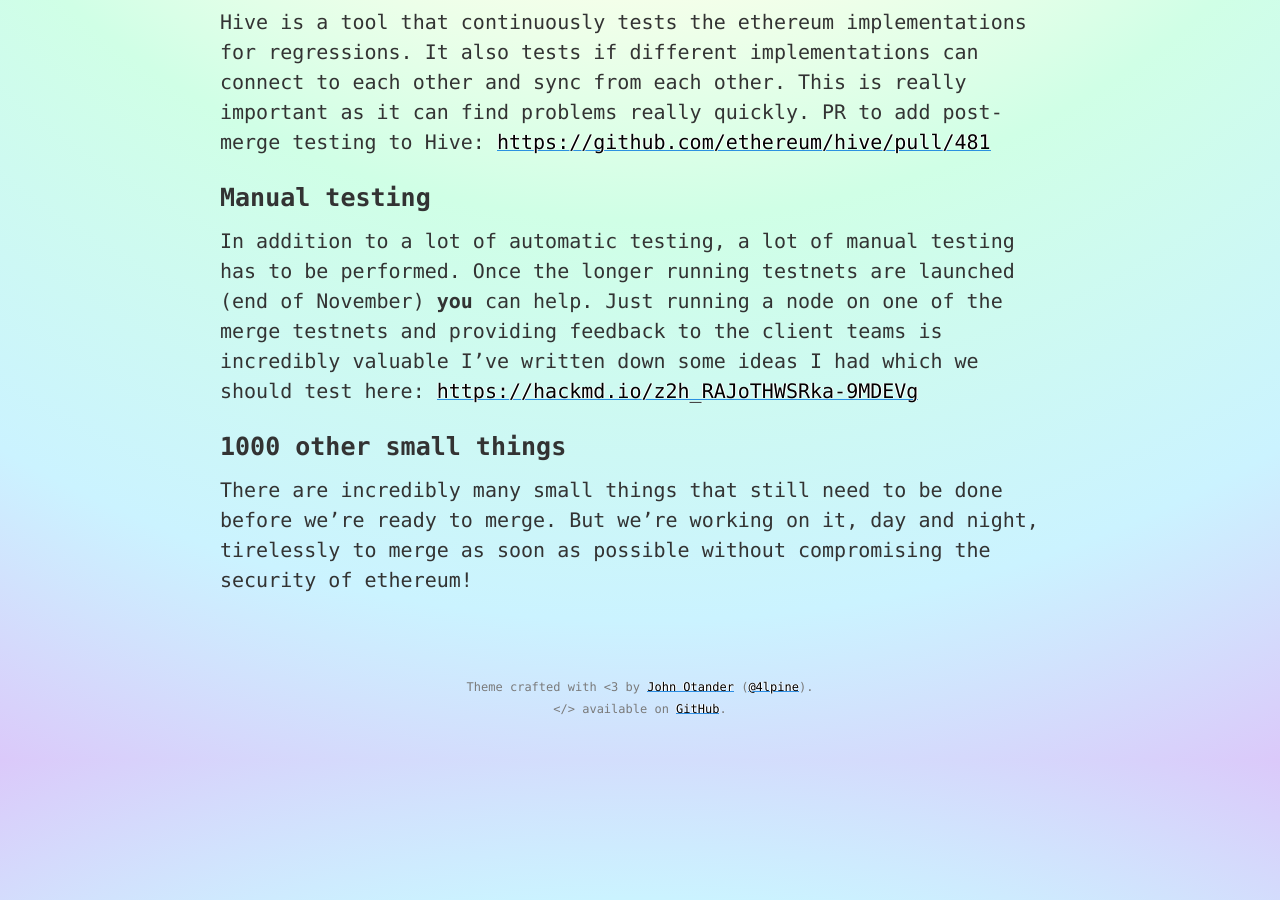
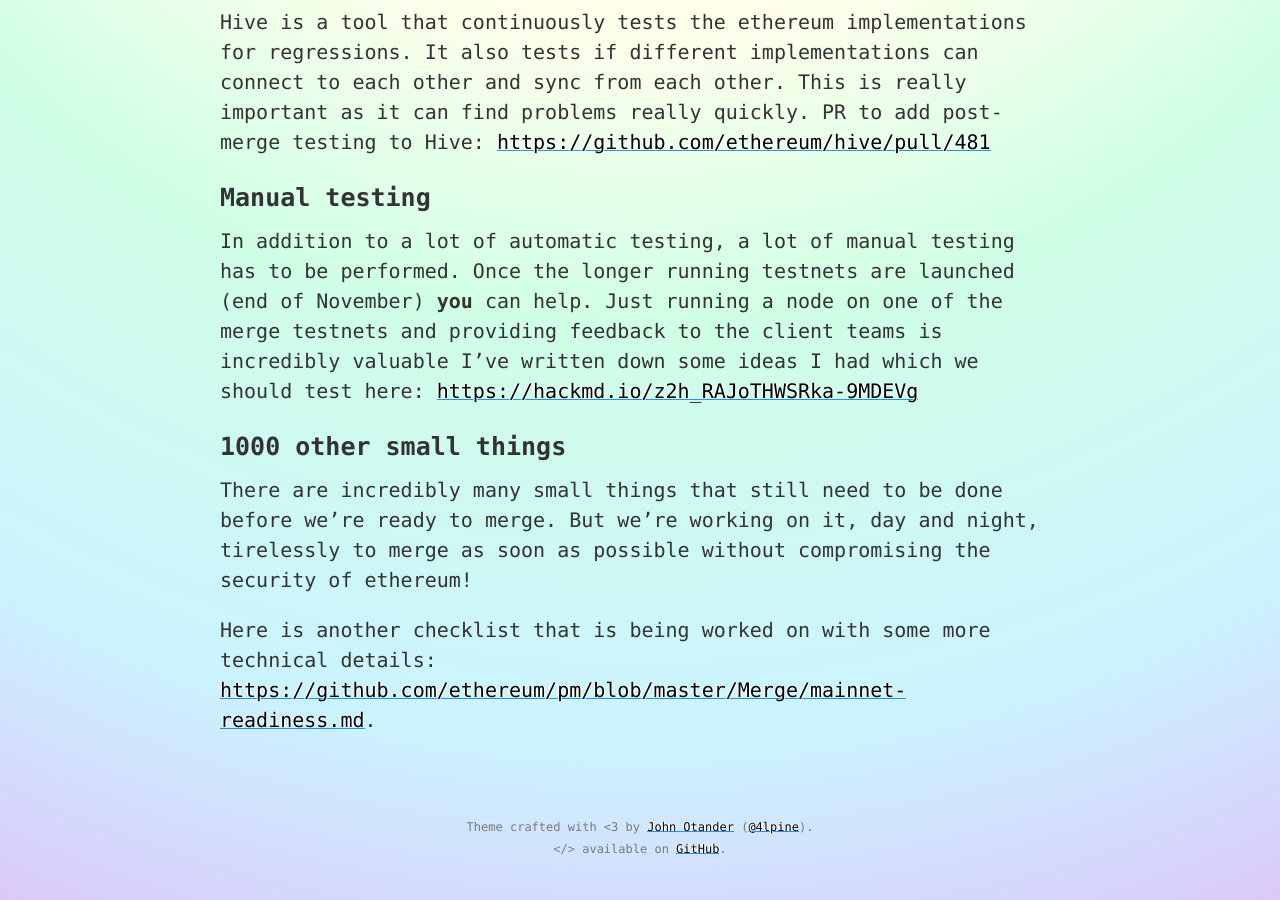
Before and after one commit to MariusVanDerWijden/MariusVanDerWijden.github.io, a Jekyll site: the page built from _posts/2021-11-07-GethTODO.md, in a window 1280 px wide and 900 px high, scrolled down 2050 px. Built offline with Jekyll 4.4.1, drawn with Linux system fonts in a browser that asks for light colours.

Commit message:
gethtodo: added link to merge readiness doc

```diff
--- a/_posts/2021-11-07-GethTODO.md
+++ b/_posts/2021-11-07-GethTODO.md
@@ -59,6 +59,10 @@
 Just running a node on one of the merge testnets and providing feedback to the client teams is incredibly valuable
 I've written down some ideas I had which we should test here: [https://hackmd.io/z2h_RAJoTHWSRka-9MDEVg](https://hackmd.io/z2h_RAJoTHWSRka-9MDEVg)
 
+
+
 ### 1000 other small things
 There are incredibly many small things that still need to be done before we're ready to merge.
 But we're working on it, day and night, tirelessly to merge as soon as possible without compromising the security of ethereum!
+
+Here is another checklist that is being worked on with some more technical details: [https://github.com/ethereum/pm/blob/master/Merge/mainnet-readiness.md](https://github.com/ethereum/pm/blob/master/Merge/mainnet-readiness.md).
```
